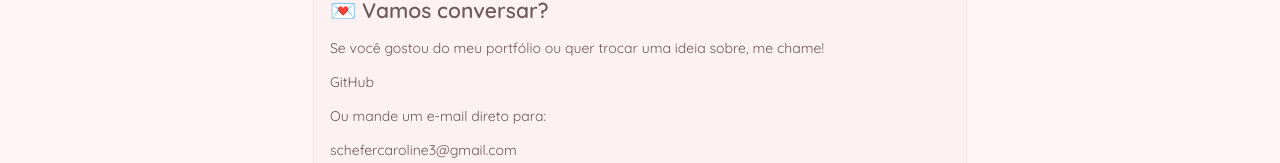
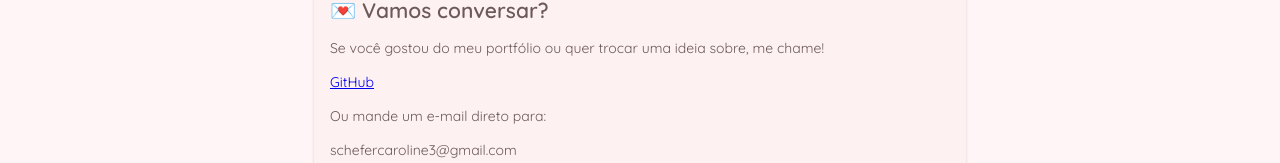
Before and after one commit to Schefercaroline19/Projeto_Angular, an Angular app in the folder portfolio-angular/: page /contato in a window 1280 px wide. Shown: the part 157-320 px from the top of the page. Built offline with nearby package versions, Linux system fonts and the light colour scheme.

Commit message:
Aula16: Cria componentes, navegacao com Material e rotas do Portfolio

```diff
--- a/portfolio-angular/src/app/contato/contato.html
+++ b/portfolio-angular/src/app/contato/contato.html
@@ -5,7 +5,7 @@
       <p>Se você gostou do meu portfólio ou quer trocar uma ideia sobre, me chame!</p>
 
       <div class="social-links">
-        <a Schefercaroline19 target="_blank" class="botao-social">GitHub</a>
+        <a href="https://github.com/Schefercaroline19" target="_blank" class="botao-social">GitHub</a>
       </div>
 
       <div class="email-box">
```
